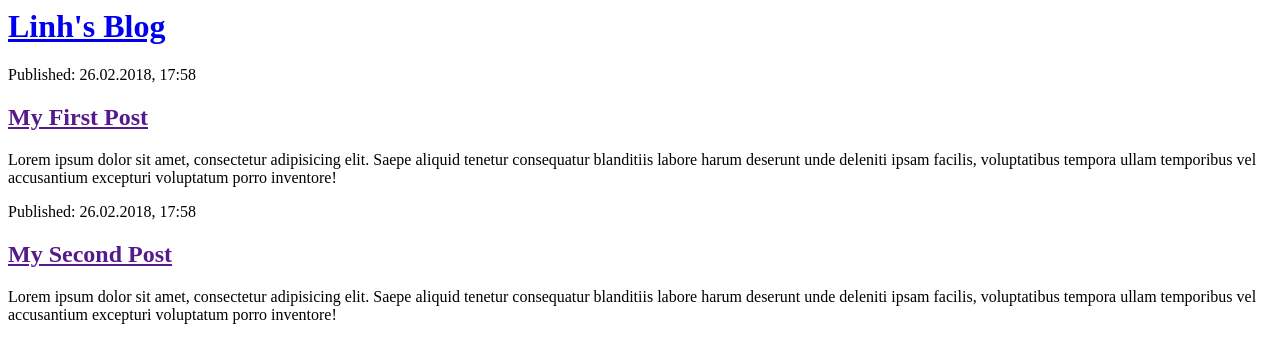
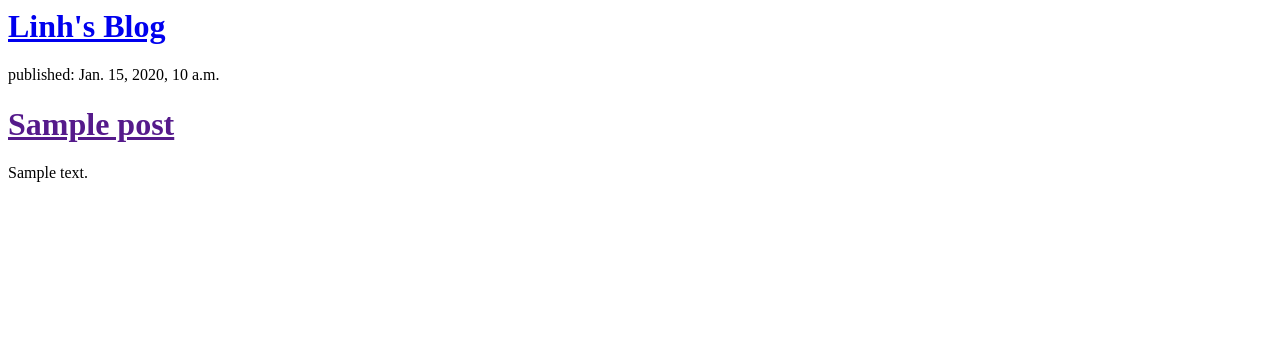
Before and after one commit to pinglinh/django-girls-app-tutorial, a Django app: template blog/templates/blog/post_list.html in a window 1280 px wide. Shown: the top 363 px of the page. Run offline with Django 3.2, Linux system fonts and the light colour scheme; the template is opened without the code that fills it: values that come from a table or form of the project are taken from there, others are empty; tables that the repository leaves empty hold one stand-in row (values such as "Sample post").

Commit message:
Modified templates to display posts from database

```diff
--- a/blog/templates/blog/post_list.html
+++ b/blog/templates/blog/post_list.html
@@ -7,16 +7,13 @@
     <h1><a href="/">Linh's Blog</a></h1>
   </div>
 
-  <div>
-    <p>Published: 26.02.2018, 17:58</p>
-    <h2><a href="">My First Post</a></h2>
-    <p>Lorem ipsum dolor sit amet, consectetur adipisicing elit. Saepe aliquid tenetur consequatur blanditiis labore harum deserunt unde deleniti ipsam facilis, voluptatibus tempora ullam temporibus vel accusantium excepturi voluptatum porro inventore!</p>
-  </div>
+  {% for post in posts %}
+    <div>
+      <p>published: {{ post.published_date }}</p>
+      <h1><a href="">{{ post.title }}</a></h1>
+      <p>{{ post.text|linebreaksbr }}</p>
+    </div>
+  {% endfor %}
 
-  <div>
-    <p>Published: 26.02.2018, 17:58</p>
-    <h2><a href="">My Second Post</a></h2>
-    <p>Lorem ipsum dolor sit amet, consectetur adipisicing elit. Saepe aliquid tenetur consequatur blanditiis labore harum deserunt unde deleniti ipsam facilis, voluptatibus tempora ullam temporibus vel accusantium excepturi voluptatum porro inventore!</p>
-  </div>
 </body>
 </html>
--- a/blog/views.py
+++ b/blog/views.py
@@ -1,5 +1,8 @@
 from django.shortcuts import render
+from django.utils import timezone
+from .models import Post
 
 def post_list(request):
-    return render(request, 'blog/post_list.html', {})
+    posts = Post.objects.filter(published_date__lte=timezone.now()).order_by('published_date')
+    return render(request, 'blog/post_list.html', {'posts': posts})
 # Create your views here.
```
